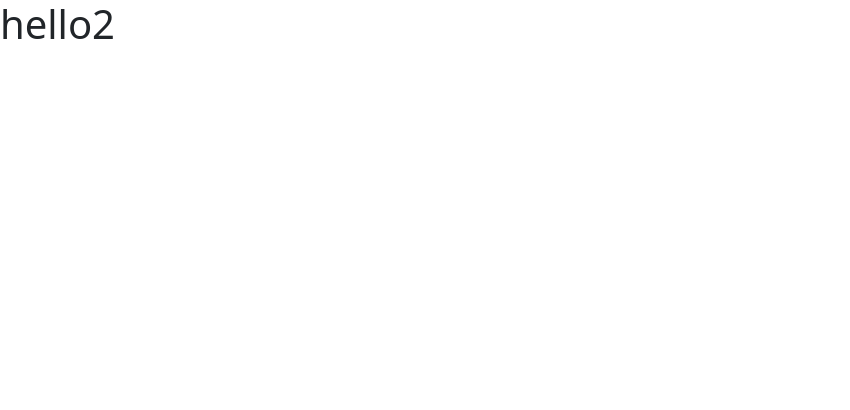
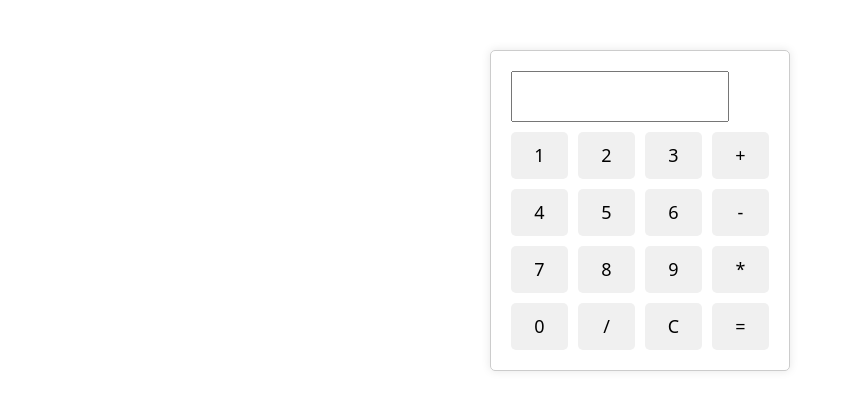
Before and after one commit to mohamedsalihva/M-E-R-N, a React (Vite) app in the folder react/vite-project/: page / in a window 1280 px wide. Shown: the top 410 px of the page, without its empty margins (0-850 px from the left). Built offline with nearby package versions, Linux system fonts and the light colour scheme.

Commit message:
first commit

```diff
--- a/react/vite-project/src/App.jsx
+++ b/react/vite-project/src/App.jsx
@@ -3,13 +3,17 @@
 // import Navbar from './components/navbar/Navbar';
 // import Loginpage from './components/loginpage/Loginpage';
 // import Purecomponent1 from "./components/purecomponents/Purecomponent1";
-import Purecomponent2 from "./components/purecomponents/Purecomponent2";
+// import Purecomponent2 from "./components/purecomponents/Purecomponent2";
 
+import Calculator from "./components/calculator/Calculator";
 
 const App = () => {
   return (
-  //  <Purecomponent1 message="hello"/>
-  <Purecomponent2 message="hello2"/>
+
+
+
+  <Calculator/>
+
   );
 };
 
--- /dev/null
+++ b/react/vite-project/src/components/calculator/App.css
@@ -0,0 +1,40 @@
+.calculator {
+    width: 300px;
+    margin: 50px auto;
+    padding: 20px;
+    border: 1px solid #ccc;
+    border-radius: 5px;
+    box-shadow: 0 0 10px rgba(0, 0, 0, 0.1);
+  }
+
+  input[type="text"] {
+    width: calc(100% - 40px);
+    padding: 10px;
+    margin-bottom: 10px;
+    font-size: 18px;
+  }
+
+  .buttons {
+    display: grid;
+    grid-template-columns: repeat(4, 1fr);
+    grid-gap: 10px;
+  }
+
+  button {
+    padding: 10px;
+    font-size: 18px;
+    border: none;
+    border-radius: 5px;
+    background-color: #f0f0f0;
+    cursor: pointer;
+    transition: background-color 0.3s ease;
+  }
+
+  button:hover {
+    background-color: #e0e0e0;
+  }
+
+  .result {
+    margin-top: 20px;
+    font-size: 20px;
+  }
--- /dev/null
+++ b/react/vite-project/src/components/calculator/Calculator.jsx
@@ -0,0 +1,51 @@
+import React, { useState } from 'react';
+import './App.css';
+
+function Calculator() {
+  const [input, setInput] = useState('');
+  const [result, setResult] = useState('');
+
+  const handleClick = (value) => {
+    if (value === '=') {
+      try {
+        setResult(eval(input));
+      } catch (error) {
+        setResult('Error');
+      }
+    } else if (value === 'C') {
+      setInput('');
+      setResult('');
+    } else {
+      setInput(input + value);
+    }
+  };
+
+  return (
+    <div className="calculator">
+      <input type="text" value={input} onChange={(e) => setInput(e.target.value)} />
+      <div className="buttons">
+        <button onClick={() => handleClick('1')}>1</button>
+        <button onClick={() => handleClick('2')}>2</button>
+        <button onClick={() => handleClick('3')}>3</button>
+        <button onClick={() => handleClick('+')}>+</button>
+        <button onClick={() => handleClick('4')}>4</button>
+        <button onClick={() => handleClick('5')}>5</button>
+        <button onClick={() => handleClick('6')}>6</button>
+        <button onClick={() => handleClick('-')}>-</button>
+        <button onClick={() => handleClick('7')}>7</button>
+        <button onClick={() => handleClick('8')}>8</button>
+        <button onClick={() => handleClick('9')}>9</button>
+        <button onClick={() => handleClick('*')}>*</button>
+        <button onClick={() => handleClick('0')}>0</button>
+        <button onClick={() => handleClick('/')}>/</button>
+        <button onClick={() => handleClick('C')}>C</button>
+        <button onClick={() => handleClick('=')}>=</button>
+      </div>
+      {/* <div className="result">
+        <span>{result}</span> */}
+      {/* </div> */}
+    </div>
+  );
+}
+
+export default Calculator;
```
